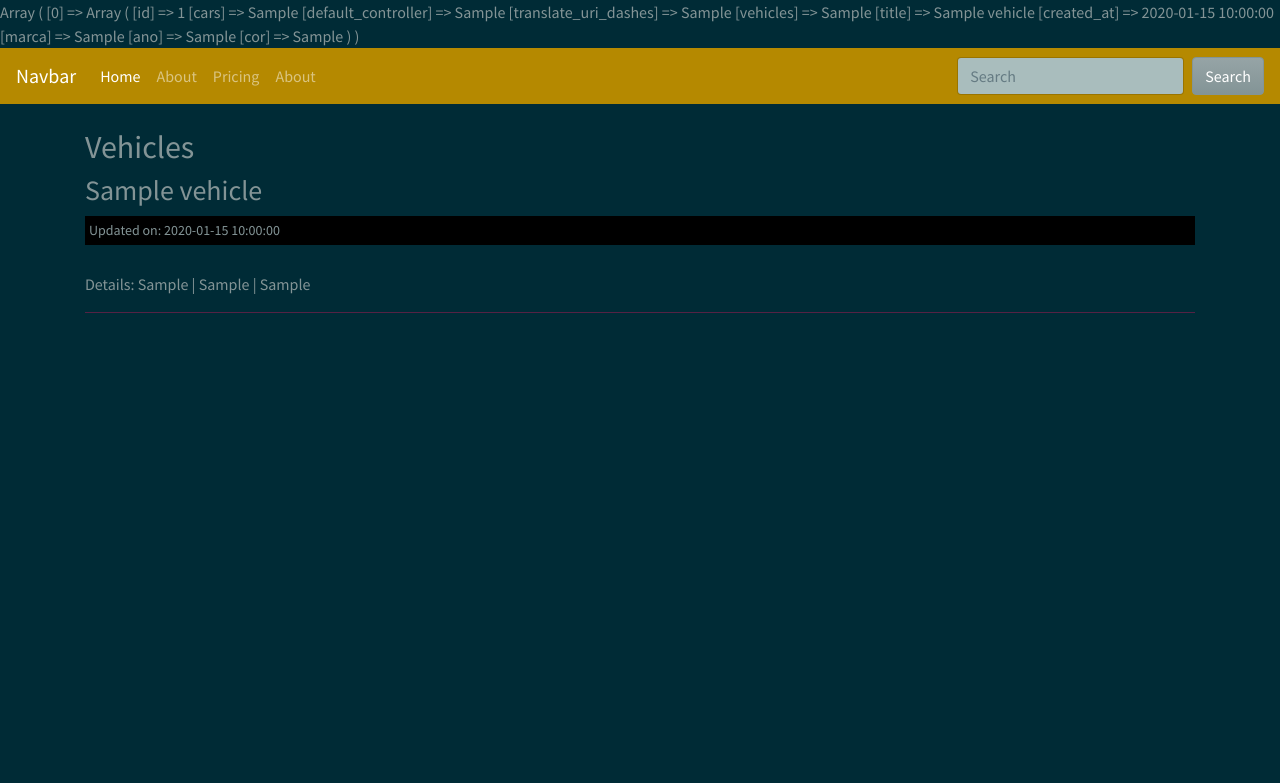
After one commit to marceloscientist/garage, a CodeIgniter app: page /garage/index.php/vehicles/index in a window 1280 px wide. The commit adds this page. Shown: the top 783 px of the page. Run offline with CodeIgniter, Linux system fonts and the light colour scheme; tables that the repository leaves empty or names only in its code hold one stand-in row (values such as "Sample post"); data that the repository does not hold is empty.

Commit message:
updated database plus system into vehicles instead of cars

```diff
--- a/application/config/autoload.php
+++ b/application/config/autoload.php
@@ -132,4 +132,4 @@ $autoload['language'] = array();
 |
 |	$autoload['model'] = array('first_model' => 'first');
 */
-$autoload['model'] = array('car_model');
+$autoload['model'] = array('vehicle_model');
--- a/application/config/routes.php
+++ b/application/config/routes.php
@@ -1,7 +1,7 @@
 <?php
 defined('BASEPATH') OR exit('No direct script access allowed');
 
-$route['cars'] = 'cars/index';
+$route['vehicles'] = 'vehicles/index';
 $route['default_controller'] = 'pages/view';
 $route['(:any)'] = 'pages/view/$1';
 $route['404_override'] = '';
--- a/application/controllers/Cars.php
+++ b/application/controllers/Vehicles.php
@@ -1,14 +1,14 @@
 <?php
-    class Cars extends CI_Controller
+    class Vehicles extends CI_Controller
     {
         public function index()
         {
-            $data['title'] = 'Cars';
-            $data['cars'] = $this->car_model->get_cars();
+            $data['title'] = 'Vehicles';
+            $data['vehicles'] = $this->vehicle_model->get_vehicles();
 
-            print_r($data['cars']);
+            print_r($data['vehicles']);
             $this->load->view('templates/header');
-            $this->load->view('cars/index', $data);
+            $this->load->view('vehicles/index', $data);
             $this->load->view('templates/footer');
 
         }
--- a/application/models/Car_model.php
+++ b/application/models/Vehicle_model.php
@@ -1,16 +1,16 @@
 <?php
-    class Car_model extends CI_Model
+    class Vehicle_model extends CI_Model
     {
         public function __construct() {
             $this->load->database();
         }
-        public function get_cars($slug = FALSE)
+        public function get_vehicles($slug = FALSE)
         {
             if ($slug === FALSE) {
-                $query = $this->db->get('cars');
+                $query = $this->db->get('vehicles');
                 return $query->result_array();
             }
-            $query = $this->db->get_where('cars', array('slug' => $slug));
+            $query = $this->db->get_where('vehicles', array('slug' => $slug));
             return $query->row_array();
 
         }
--- a/application/views/cars/index.php
+++ /dev/null
@@ -1 +0,0 @@
-<?= $title; ?>
--- a/application/views/templates/header.php
+++ b/application/views/templates/header.php
@@ -4,6 +4,7 @@
     <meta charset="UTF-8">
     <meta name="viewport" content="width=device-width, initial-scale=1.0">
     <link rel="stylesheet" href="https://bootswatch.com/4/solar/bootstrap.min.css">
+    <link rel="stylesheet" href="<?php echo base_url()?>assets/style.css">
     <title><?php echo $title; ?></title>
 </head>
 <body>
--- /dev/null
+++ b/application/views/vehicles/index.php
@@ -0,0 +1,8 @@
+<br>
+<h2><?= $title; ?></h2>
+<?php foreach ($vehicles as $vehicle            ) : ?>
+    <h3><?php echo $vehicle['title']; ?></h3>
+    <small class="vehicle-date">Updated on: <?php echo $vehicle['created_at']; ?></small><br>
+    <p>Details: <?php echo $vehicle['marca']; ?> | <?php echo $vehicle['ano']; ?> | <?php echo $vehicle['cor']; ?></p>
+    <hr style="border-top: 1px solid #524; ">
+<?php endforeach; ?>
--- /dev/null
+++ b/assets/style.css
@@ -0,0 +1,7 @@
+.vehicle-date {
+    background: #000000;
+    padding: 4px;
+    margin: 3px 0;
+    display: block;
+
+}
```
Also changed, not shown: 1 other file.
